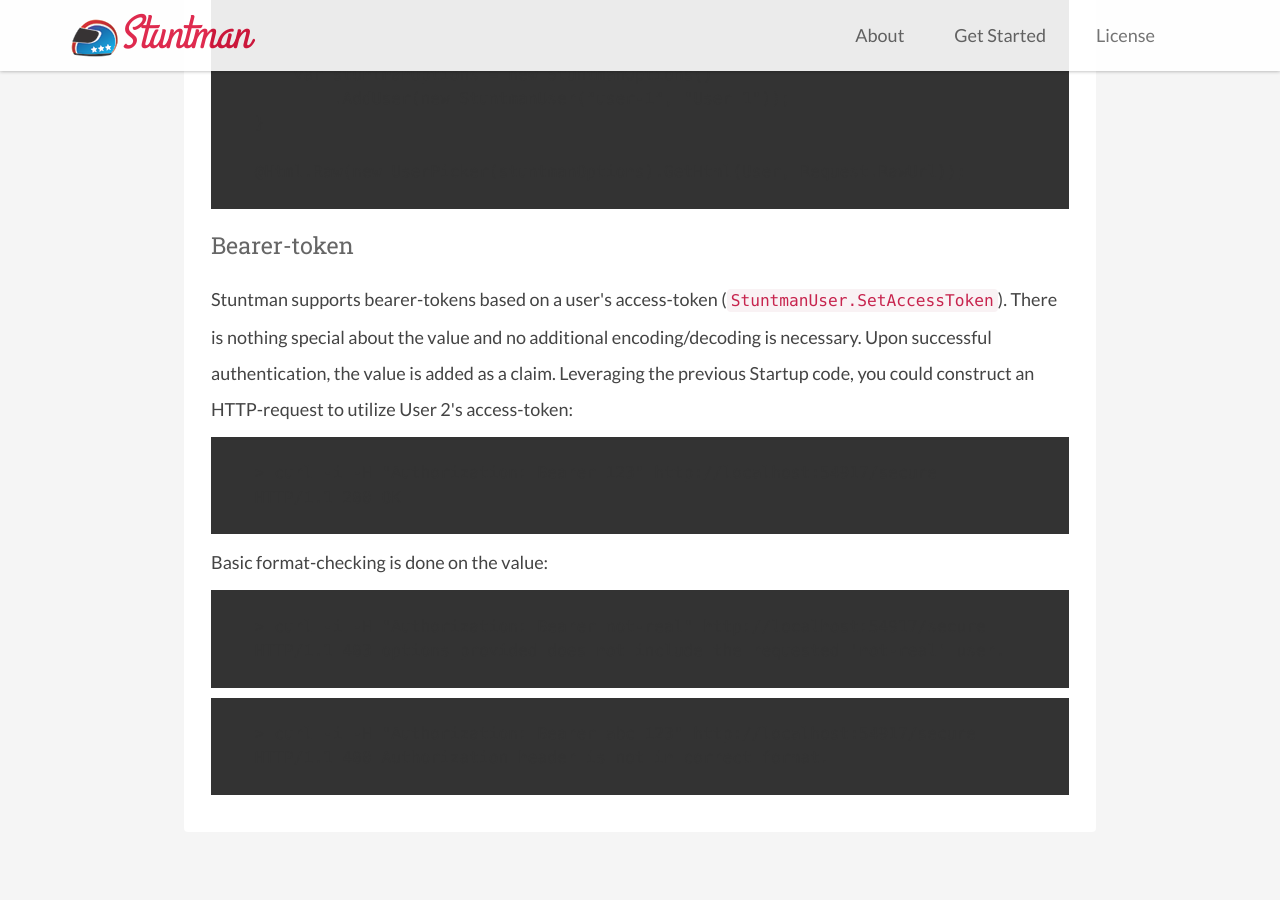
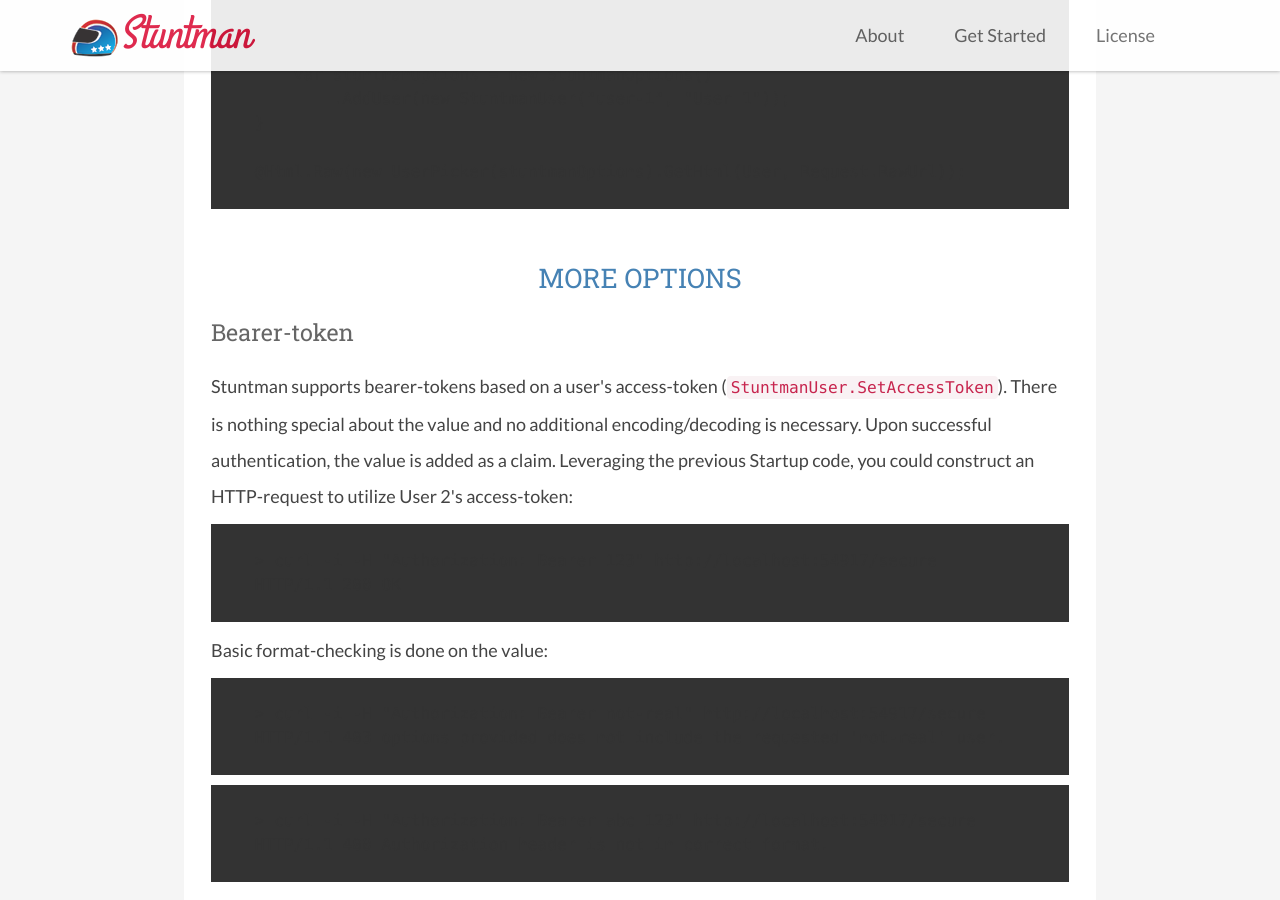
Before and after one commit to ritterim/stuntman, a Jekyll site: the page built from index.html, in a window 1280 px wide and 900 px high, scrolled down 2657 px. Built offline with Jekyll 4.4.1, drawn with Linux system fonts in a browser that asks for light colours; nearby versions of some CDN libraries.

Commit message:
Add More Options block for Bearer-token information

```diff
--- a/index.html
+++ b/index.html
@@ -73,6 +73,7 @@ layout: default
 </pre>
       </div><!-- /.block-->
 
+      <div class="block">
         <h4>View</h4>
         <p>The below example shows how to use Stuntman in a Razor view to get the user picker during development.</p>
 <pre class="prettyprint lang-vb">
@@ -84,7 +85,10 @@ layout: default
 
   @Html.Raw(new UserPicker(stuntmanOptions).GetHtml(User, Request.RawUrl));
 </pre>
+      </div><!-- /.block-->
 
+      <div class="block">
+        <h3 class="sub-title text-center">More Options</h3>
         <h4>Bearer-token</h4>
         <p>Stuntman supports bearer-tokens based on a user's access-token (<code>StuntmanUser.SetAccessToken</code>). There is nothing special about the value and no additional encoding/decoding is necessary. Upon successful authentication, the value is added as a claim. Leveraging the previous Startup code, you could construct an HTTP-request to utilize User 2's access-token:</p>
 <pre class="prettyprint lang-vb">
```
